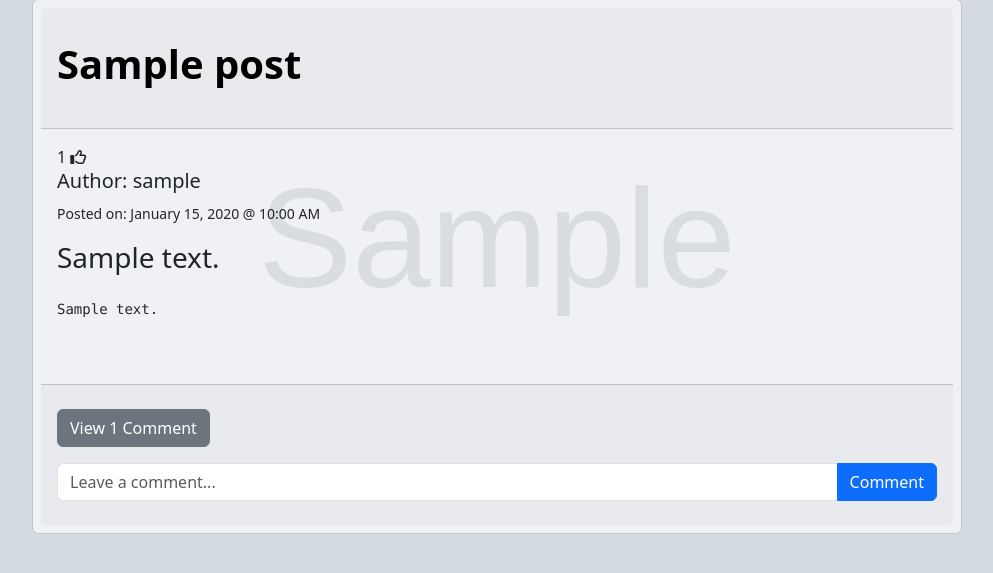
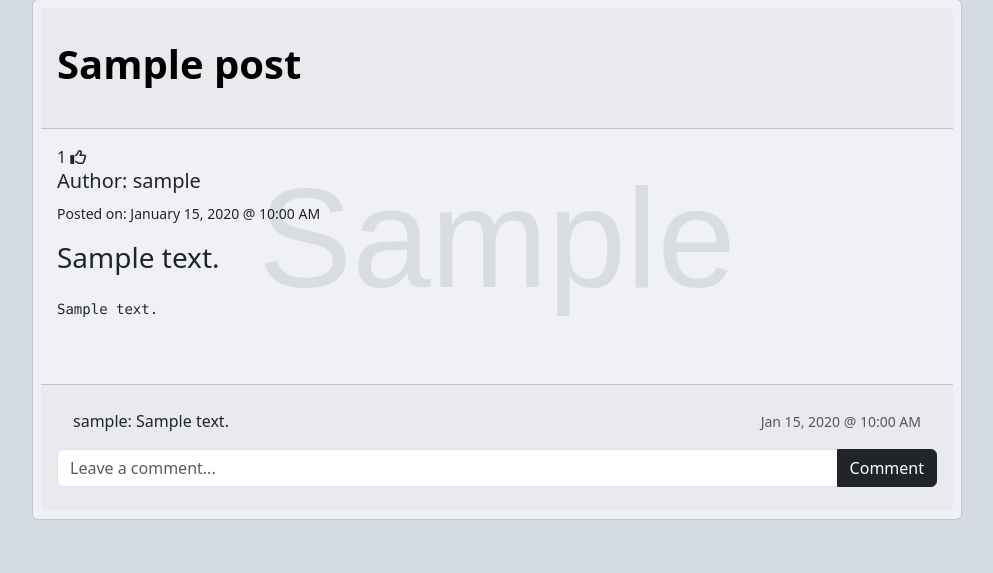
Before and after one commit to ryzinn18/PersonalBlog, a Flask app: page /post/1 in a window 1280 px wide. Shown: the part 161-734 px from the top of the page, without its empty margins (143-1136 px from the left). Run offline with Flask 2, Linux system fonts and the light colour scheme; tables that the repository leaves empty hold one stand-in row (values such as "Sample post"); grey boxes marked "Sample" are stand-in pictures; some libraries are stand-ins or nearby versions.

Commit message:
Comments sections reworked.

```diff
--- a/website/templates/comment_section.html
+++ b/website/templates/comment_section.html
@@ -43,7 +43,7 @@
     {% else %}
         <small class="text-muted">No Comments</small>
     {% endif %}
-    </div>
+  </div>
 
   <!-- Form for creating a comment -->
   <form class="input-group mb-3" method="POST" action="/create-comment/{{post.id}}" id="create-comment-{{post.id}}">
--- a/website/templates/post.html
+++ b/website/templates/post.html
@@ -32,7 +32,30 @@
             </div>
             <!-- Footer - Comments -->
             <div class="card-footer">
-                        {% include "comment_section.html" %}
+                <div class="card-body" id="comments-expanded-{{post.id}}">
+                    {% for comment in post.comments %}
+
+                    <!-- Individual Comment -->
+                    <div class="d-flex justify-content-between align-items-center" id="comment-{{comment.id}}">
+                      <!-- Comment Author and Text -->
+                      <div>
+                        {{comment.user.username}}: {{comment.text}}
+                      </div>
+                      <!-- Comment Date and Option to Delete -->
+                      <div>
+                        <small class="text-muted"> {{comment.date_created.strftime("%b %d, %Y @ %I:%M %p")}}</small>
+                        <!-- Allow author or commentor to delete comments -->
+                        {% if user.id == comment.author or user.id == post.author  or user.permissions == "Root"%}
+                          <i class="fas fa-trash" id="delete-comment-button-{{post.id}}" onclick=delete_comment({{comment.id}})></i>
+                        {% endif %}
+                      </div>
+                    </div>
+                    {% endfor %}
+                </div>
+                <form class="input-group mb-3" method="POST" action="/create-comment/{{post.id}}" id="create-comment-{{post.id}}">
+                    <input type="text" id="comment-text" name="text" class="form-control" placeholder="Leave a comment..."/>
+                    <button type="submit" class="btn btn-dark" >Comment</button>
+                </form>
             </div>
         </div>
     </div>
--- a/website/templates/posts.html
+++ b/website/templates/posts.html
@@ -5,10 +5,9 @@
 {% block content %}
 <body class="posts">
         <div class="container-sm">
-            <div class="col-lg-9  mx-auto ">
+            <div class="col-lg-7  mx-auto" style="min-width:700px;">
                 <h1 class="text-black font-weight-bold text-center"><b>All Posts</b></h1>
                 <hr class="divider" />
-
                 {% include "posts_div.html" %}
             </div>
         </div>
```
Also changed, not shown: website/templates/posts_div.html (+46 -4 lines). Lines whose indentation alone changed are shown as unchanged.
